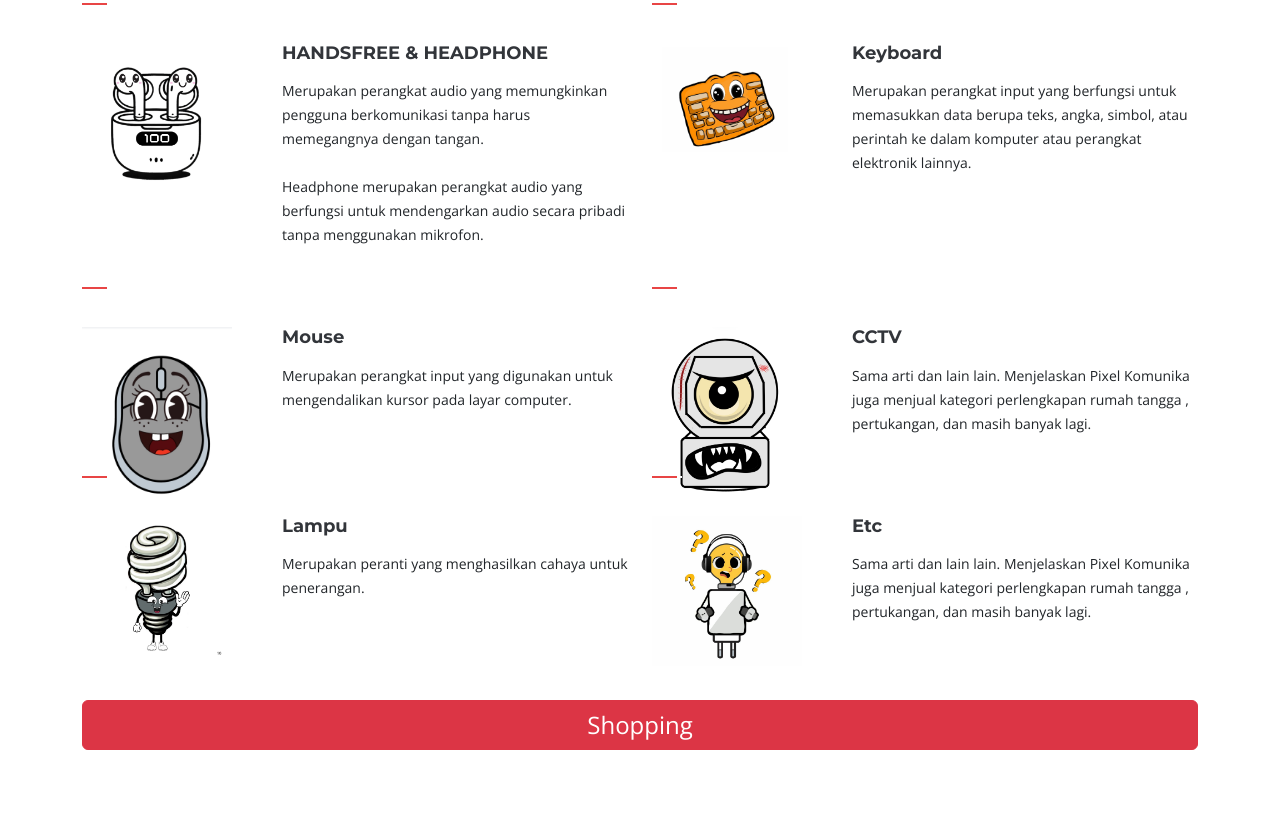
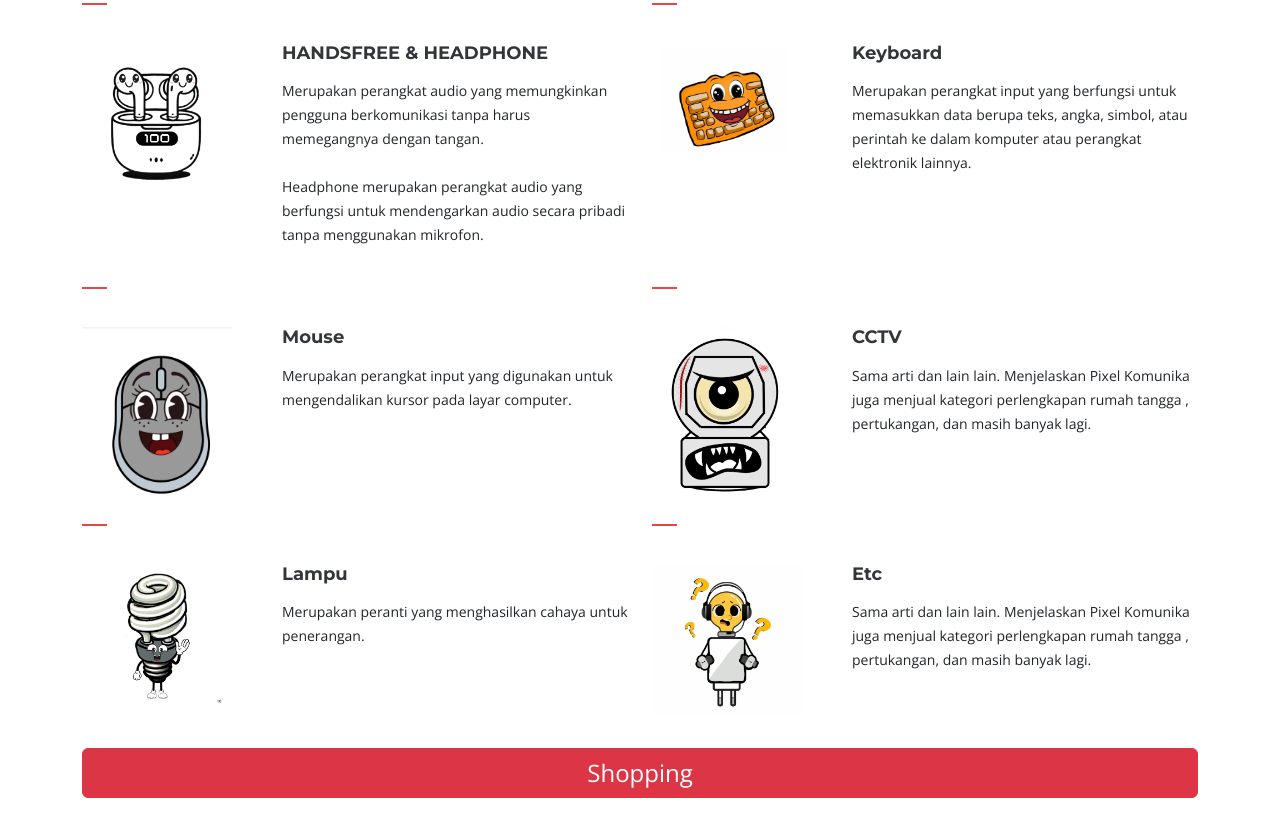
Before and after one commit to saniswandika/pixel_komunika, a plain HTML site: page products.html in a window 1280 px wide. Shown: the part 1878-2714 px from the top of the page. Before the commit the page ends 2688 px from the top, so only its background shows below. Drawn offline with nearby package versions, Linux system fonts and the light colour scheme.

Commit message:
sesi akhir product active menu dan jarak lampu

```diff
--- a/products.html
+++ b/products.html
@@ -254,7 +254,7 @@
               </div>
             </div><!-- End Service Item -->
             <div class="col-lg-6 " data-aos="fade-up" data-aos-delay="500">
-              <div class="service-item d-flex">
+              <div class="service-item d-flex mt-5">
                 <div class="icon flex-shrink-0">
                   <img src="assets/img/gambar_dara/lampu.jpg" alt="PowerBank Icon" class="img-fluid">
 
@@ -267,7 +267,7 @@
             </div><!-- End Service Item -->
 
             <div class="col-lg-6 " data-aos="fade-up" data-aos-delay="600">
-              <div class="service-item d-flex">
+              <div class="service-item d-flex mt-5">
                 <div class="icon flex-shrink-0">
                   <img src="assets/img/gambar_dara/pikom bingung.jpg" alt="PowerBank Icon" class="img-fluid">
 
```
